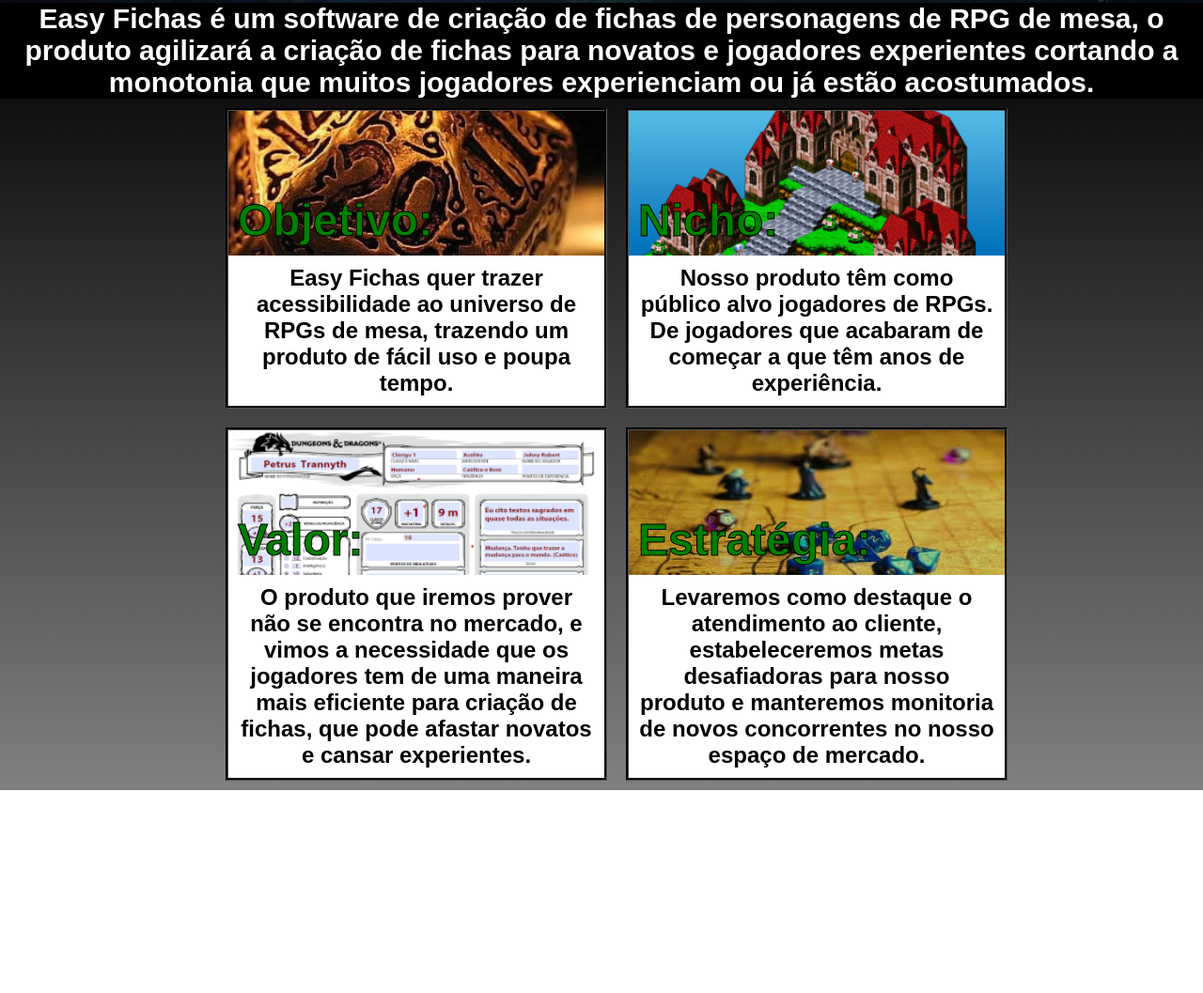
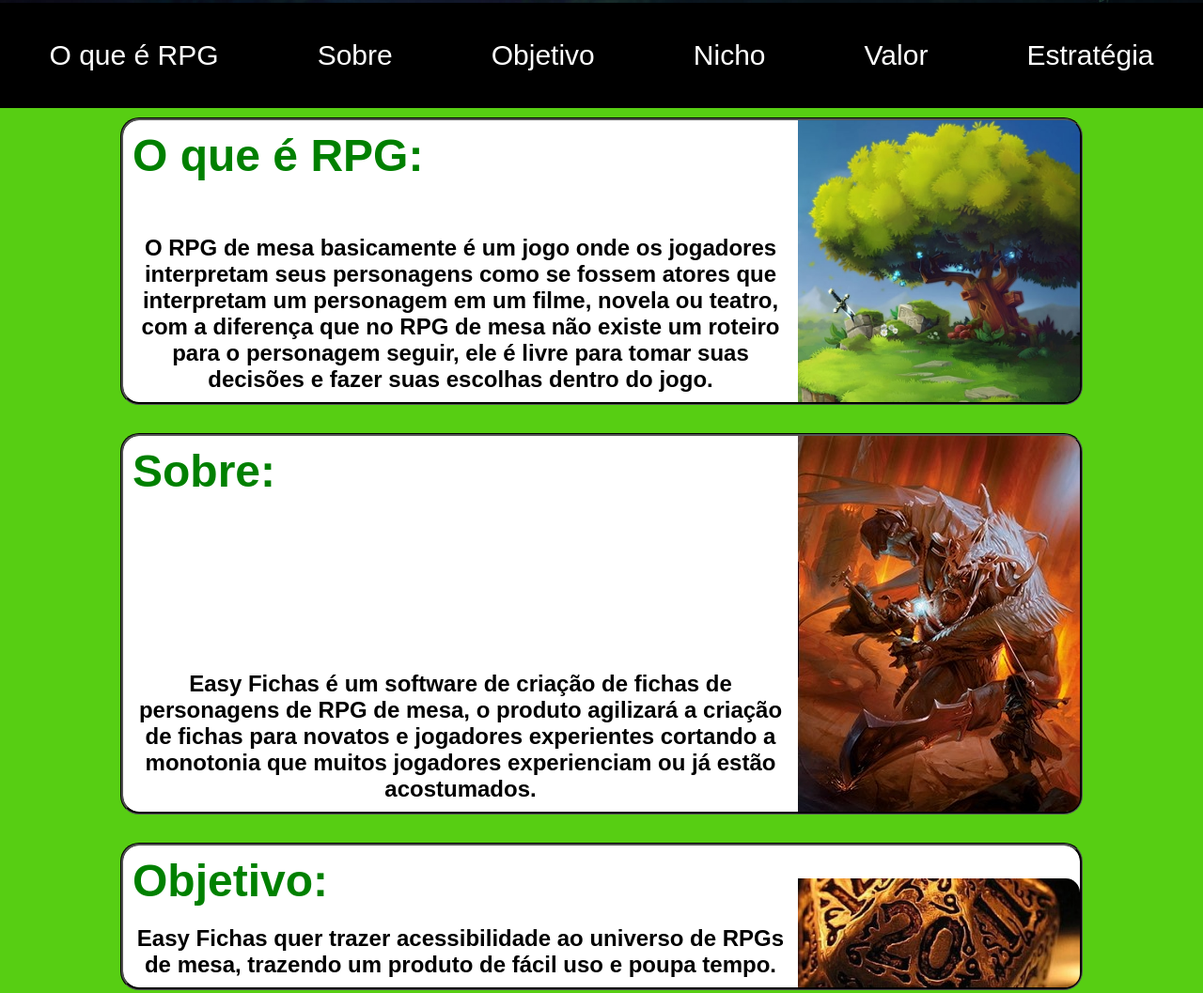
Before and after one commit to stocaline/easyfichas, a plain HTML site: page Easy fichas N1/assets/index.html in a window 1280 px wide. Shown: the part 733-1790 px from the top of the page at 94% size. Before the commit the page ends 1574 px from the top, so only its background shows below. Drawn offline with Linux system fonts and the light colour scheme.

Commit message:
Ajustes no Menu

```diff
--- a/Easy fichas N1/assets/css/style.css
+++ b/Easy fichas N1/assets/css/style.css
@@ -67,28 +67,33 @@ p.big{
 
 main{
     height: 100%;
-    background-image: linear-gradient(to bottom, black,gray);
+    background-color: rgb(87, 206, 19);
+    /*background-image: linear-gradient(to bottom, black,gray);*/
 }
 
-p.textoSobre{
+nav.menu{
     background-color: black;
     font-size: 30px;
     text-align: center;
     font-family: impact fantasy, sans-serif;
+    overflow: hidden;
+    width: 100%;
+
 }
 
 .grid{
     display: grid;
-    grid-template-columns: repeat(2, 1fr);
-    grid-gap: 20px;
+    grid-template-columns: repeat(1, 1fr);
+    grid-gap: 30px;
     margin: 0 auto;
-    max-width: 800px;
+    max-width: 80%;
     padding: 10px;
 
 }
 
 .grid-item{
     display: grid;
+    border-radius: 20px;
     border-style:groove;
     border-color: black;
     background-color: white;
@@ -96,27 +101,28 @@ p.textoSobre{
 }
 
 .grid-item img{
-    width: 400px;
-    grid-column: 1;
+    width: 300px;
+    grid-column: 2;
     grid-row: 1/3;
     align-self: end;
+    border-radius: 0px 15px 15px 0px;
 }
 
 .grid-item p.titulo{
 
     font-size: 300%;
-    -webkit-text-stroke-width: 1px;
-    -webkit-text-stroke-color: black;
     font-family: impact fantasy, sans-serif;
     padding: 10px;
     color: green;
     grid-column: 1;
-    grid-row: 2;
+    grid-row: 1/2;
 
 }
 
 .grid-item p.texto{
     margin: 10px;
+    grid-column: 1;
+    grid-row: 2;
     font-family: impact fantasy, sans-serif;
     font-size: 150%;
     text-align: center;
@@ -124,12 +130,12 @@ p.textoSobre{
     align-self: end;
 
 }
+.sticky {
+    position: fixed;
+    top: 0;
+    width: 100%;
+}
 
-/*
-div.boxCentral {
-    display: flex;
-    justify-content: space-around;
-    align-items: center;
-    background: black;
+.sticky + .grid {
+    padding-top: 100px;
 }
-*/
--- a/Easy fichas N1/assets/index.html
+++ b/Easy fichas N1/assets/index.html
@@ -5,8 +5,7 @@
     <meta http-equiv="X-UA-Compatible" content="IE=edge">
     <meta name="viewport" content="width=device-width, initial-scale=1.0 maximun-scale=1.0">
     <link rel="stylesheet" href="css/style.css">
-    <title>Document</title>
-
+    <title>Easy Fichas</title>
 </head>
 <body>
     <header>
@@ -26,38 +25,89 @@
 
     </header>
     <main>
-        <div>
-            <p class="textoSobre" >Easy Fichas é um software de criação de fichas de personagens de RPG de mesa, o produto agilizará a criação de fichas para novatos
-                e jogadores experientes cortando a monotonia que muitos jogadores experienciam ou já estão acostumados.</p>
+        <nav class="menu" id = "navbar">
+            <a class="item1" href="#item1">
+                <span style="color:#ffffff">O que é RPG</span>
+            </a>
 
-        </div>
+            <a class="item2" href="#item2">
+                <span style="color:#ffffff">Sobre</span>
+            </a>
+
+            <a class="item3" href="#item3">
+                <span style="color:#ffffff">Objetivo</span>
+            </a>
+
+            <a class="item4" href="#item4">
+                <span style="color:#ffffff">Nicho</span>
+            </a>
+
+            <a class="item5" href="#item5">
+                <span style="color:#ffffff">Valor</span>
+            </a>
+
+            <a class="item6" href="#item6">
+                <span style="color:#ffffff">Estratégia</span>
+            </a>
+        </nav>
 
         <section class="grid">
 
-            <div class="grid-item">
+            <div class="grid-item" id = "item1">
+                <img src="./img/imagemRPG1.jpg">
+                <p class="titulo">O que é RPG: </p>
+                <p class="texto"> O RPG de mesa basicamente é um jogo onde os jogadores interpretam seus personagens como se fossem atores que interpretam um personagem em um filme, novela ou teatro, com a diferença que no RPG de mesa não existe um roteiro para o personagem seguir, ele é livre para tomar suas decisões e fazer suas escolhas dentro do jogo.
+                </p>
+
+            </div>
+
+            <div class="grid-item" id = "item2">
+                <img src="./img/imagemOrk.jpg">
+                <p class="titulo">Sobre: </p>
+                <p class="texto"> Easy Fichas é um software de criação de fichas de personagens de RPG de mesa, o produto agilizará a criação de fichas para novatos
+                    e jogadores experientes cortando a monotonia que muitos jogadores experienciam ou já estão acostumados.</p>
+
+            </div>
+
+            <div class="grid-item" id = "item3">
                 <img src="./img/imagemDado.jpg">
                 <p class="titulo">Objetivo: </p>
                 <p class="texto"> Easy Fichas quer trazer acessibilidade ao universo de RPGs de mesa, trazendo um produto de fácil uso e poupa tempo.</p>
 
             </div>
-            <div class="grid-item">
+            <div class="grid-item" id = "item4">
                 <img src="./img/imagemCastelo.png">
                 <p class="titulo">Nicho:</p>
                 <p class="texto"> Nosso produto têm como público alvo jogadores de RPGs. De jogadores que acabaram de começar a que têm anos de experiência.</p>
             </div>
-            <div class="grid-item">
+            <div class="grid-item" id = "item5">
                 <img src="./img/imagemFicha.png">
                 <p class="titulo">Valor: </p>
                 <p class="texto"> O produto que iremos prover não se encontra no mercado, e vimos a necessidade que os jogadores tem de uma maneira mais eficiente para criação de fichas, que pode afastar novatos e cansar experientes.</p>
             </div>
-            <div class="grid-item">
-                <img src="./img/imagemTabuleiro.jpeg">
+            <div class="grid-item" id = "item6">
+
                 <p class="titulo">Estratégia: </p>
-                <p class="texto"> Levaremos como destaque o atendimento ao cliente, estabeleceremos metas desafiadoras para nosso produto e manteremos
-                    monitoria de novos concorrentes no nosso espaço de mercado.</p>
+                <p class="texto">  Partiremos da idéia de um software para criação de fichas baseado em um nicho que temos conhecimento sobre, próximo irá ser o modelo de negócio onde iremos descrever como a nossa organização cria, entrega e captura valor, assim criaremos nosso primeiro protótipo, então iríamos para a modelagem onde definiremos nossa proposta de valor, canais, relação com clientes etc, a versão código seria o próximo passo e então finalmente teríamos o produto final .
+                </p>
             </div>
         </section>
     </main>
+    <script type="text/javascript">
+        window.onscroll = function() {myFunction()};
+
+        var navbar = document.getElementById("navbar");
+
+        var sticky = navbar.offsetTop;
+
+        function myFunction() {
+            if (window.pageYOffset >= sticky) {
+                navbar.classList.add("sticky")
+            } else {
+                navbar.classList.remove("sticky");
+            }
+        }
+    </script>
 
 </body>
 <footer> </footer>
```
Also changed, not shown: Easy fichas N1/assets/img/imagemOrk.jpg (added), Easy fichas N1/assets/img/imagemRPG1.jpg (added).
